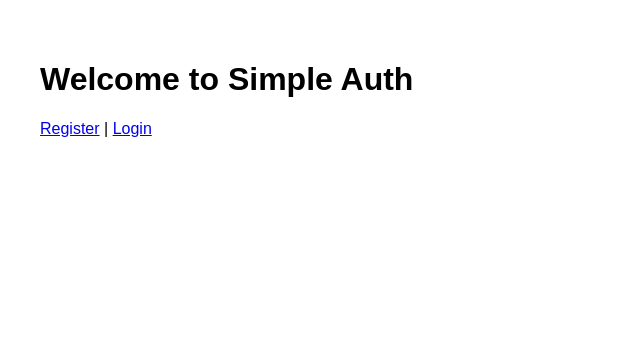
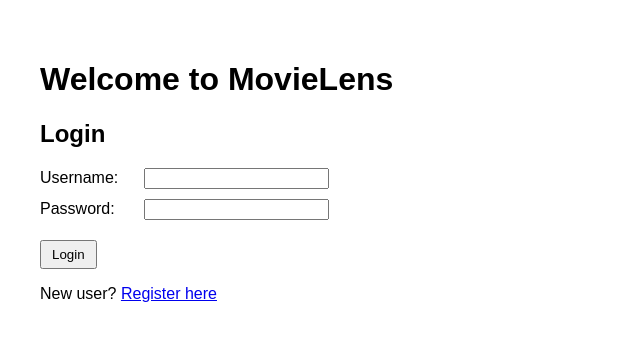
Before and after one commit to 1ncipient/CockroachDB-DeepDive, a Flask app: page /auth/login in a window 1280 px wide. Shown: the top 341 px of the page, without its empty margins (0-640 px from the left). Run offline with Flask 3, Linux system fonts and the light colour scheme; parts of the project's set-up code (start-up, migrations or seed data) failed here and were passed over.

Commit message:
Make login ui cleaner

```diff
--- a/movieRatingSystem/templates/base.html
+++ b/movieRatingSystem/templates/base.html
@@ -1,25 +1,53 @@
 <!DOCTYPE html>
-<html>
+<html lang="en">
 <head>
-    <title>Simple Auth</title>
+    <meta charset="UTF-8">
+    <meta name="viewport" content="width=device-width, initial-scale=1.0">
+    <title>CS4411 Movie Database</title>
     <link rel="stylesheet" href="{{ url_for('static', filename='auth_styles.css') }}">
 </head>
 <body>
-    <h1>Welcome to Simple Auth</h1>
-    <p><a href="/register">Register</a> | <a href="/login">Login</a></p>
+    <div class="welcome-header">
+        <h1>Welcome to MovieLens</h1>
+    </div>
 
-    <!-- Flash Messages Section -->
+    {% if session.get('user_id') %}
+        <div class="auth-forms">
+            <a href="{{ url_for('auth.logout') }}" class="btn">Logout</a>
+        </div>
+    {% else %}
+        <div class="auth-forms">
+            <div class="login-form">
+                <h2>Login</h2>
+                <form method="POST" action="{{ url_for('auth.login') }}">
+                    <div class="form-group">
+                        <label for="username">Username:</label>
+                        <input type="text" id="username" name="username" required>
+                    </div>
+                    <div class="form-group">
+                        <label for="password">Password:</label>
+                        <input type="password" id="password" name="password" required>
+                    </div>
+                    <button type="submit">Login</button>
+                </form>
+            </div>
+
+            <div class="register-link">
+                <p>New user? <a href="{{ url_for('auth.register') }}">Register here</a></p>
+            </div>
+        </div>
+    {% endif %}
+
     {% with messages = get_flashed_messages(with_categories=true) %}
         {% if messages %}
-            <ul class="flash-messages">
+            <div class="messages">
                 {% for category, message in messages %}
-                    <li class="{{ category }}">{{ message }}</li>
+                    <div class="{{ category }}">{{ message }}</div>
                 {% endfor %}
-            </ul>
+            </div>
         {% endif %}
     {% endwith %}
 
-    <!-- Page Content -->
     {% block content %}{% endblock %}
 </body>
 </html>
```
Also changed, not shown: movieRatingSystem/templates/register.html (+41 -1 lines).
